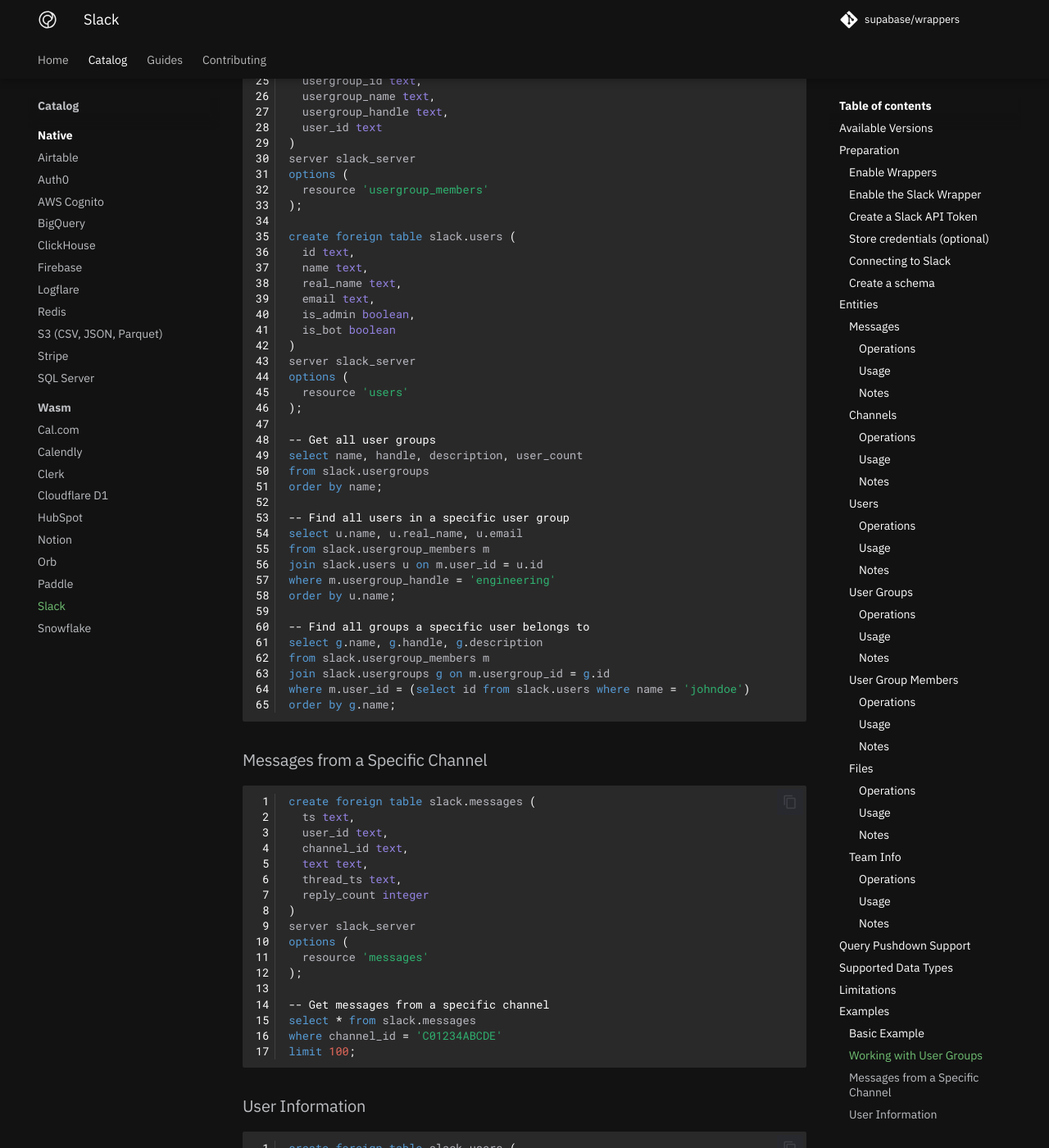
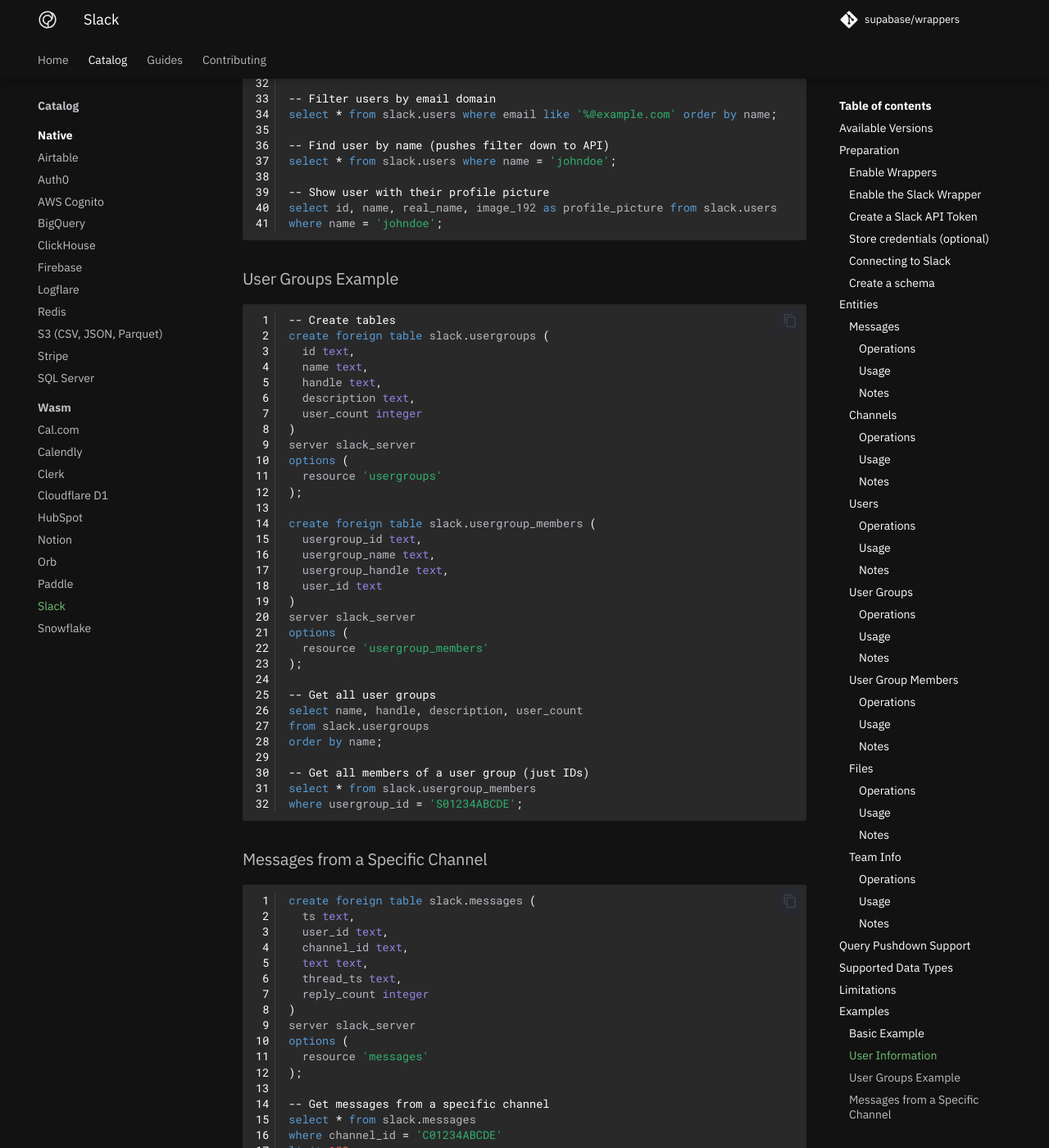
Before and after one commit to supabase/wrappers, an MkDocs documentation site: the page built from docs/catalog/slack.md, in a window 1280 px wide and 1400 px high, scrolled down 12222 px. Shown: the whole window at 82% size. Built offline with MkDocs 1.6.1 and Material for MkDocs 9.7.7, drawn with Linux system fonts in a browser that asks for light colours; comment, search, counter and statistics services are not loaded; some of the changed text lies outside the part shown.

````diff
--- a/docs/catalog/slack.md
+++ b/docs/catalog/slack.md
@@ -361,12 +361,6 @@
 
 -- Get all user group memberships
 select * from slack.usergroup_members;
-
--- Find users in a specific user group
-select u.name, u.real_name, u.email
-from slack.usergroup_members m
-join slack.users u on m.user_id = u.id
-where m.usergroup_handle = 'engineering';
 ```
 
 #### Notes
@@ -374,7 +368,7 @@
 - The `usergroup_id` and `user_id` fields form a composite primary key
 - Requires the `usergroups:read` scope
 - Supports LIMIT and OFFSET clauses for pagination
-- Useful for joining users with their groups
+- To avoid excessive API calls and potential rate limiting, consider using materialized views instead of direct joins
 
 ### Files
 
@@ -504,100 +498,6 @@
 select * from slack.channels;
 ```
 
-### Working with User Groups
-
-This example shows how to work with user groups and their members.
-
-```sql
--- Create tables
-create foreign table slack.usergroups (
-  id text,
-  team_id text,
-  name text,
-  handle text,
-  description text,
-  is_external boolean,
-  date_create bigint,
-  date_update bigint,
-  date_delete bigint,
-  auto_type text,
-  created_by text,
-  updated_by text,
-  deleted_by text,
-  user_count integer,
-  channel_count integer
-)
-server slack_server
-options (
-  resource 'usergroups'
-);
-
-create foreign table slack.usergroup_members (
-  usergroup_id text,
-  usergroup_name text,
-  usergroup_handle text,
-  user_id text
-)
-server slack_server
-options (
-  resource 'usergroup_members'
-);
-
-create foreign table slack.users (
-  id text,
-  name text,
-  real_name text,
-  email text,
-  is_admin boolean,
-  is_bot boolean
-)
-server slack_server
-options (
-  resource 'users'
-);
-
--- Get all user groups
-select name, handle, description, user_count
-from slack.usergroups
-order by name;
-
--- Find all users in a specific user group
-select u.name, u.real_name, u.email
-from slack.usergroup_members m
-join slack.users u on m.user_id = u.id
-where m.usergroup_handle = 'engineering'
-order by u.name;
-
--- Find all groups a specific user belongs to
-select g.name, g.handle, g.description
-from slack.usergroup_members m
-join slack.usergroups g on m.usergroup_id = g.id
-where m.user_id = (select id from slack.users where name = 'johndoe')
-order by g.name;
-```
-
-### Messages from a Specific Channel
-
-```sql
-create foreign table slack.messages (
-  ts text,
-  user_id text,
-  channel_id text,
-  text text,
-  thread_ts text,
-  reply_count integer
-)
-server slack_server
-options (
-  resource 'messages'
-);
-
--- Get messages from a specific channel
-select * from slack.messages
-where channel_id = 'C01234ABCDE'
-limit 100;
-```
-
 ### User Information
 
 ```sql
@@ -644,13 +544,61 @@
 where name = 'johndoe';
 ```
 
-### Join Tables Together
+### User Groups Example
 
 ```sql
--- Find all messages from a specific user
-select m.*, u.real_name
-from slack.messages m
-join slack.users u on m.user_id = u.id
-where u.name = 'johndoe'
-limit 50;
+-- Create tables
+create foreign table slack.usergroups (
+  id text,
+  name text,
+  handle text,
+  description text,
+  user_count integer
+)
+server slack_server
+options (
+  resource 'usergroups'
+);
+
+create foreign table slack.usergroup_members (
+  usergroup_id text,
+  usergroup_name text,
+  usergroup_handle text,
+  user_id text
+)
+server slack_server
+options (
+  resource 'usergroup_members'
+);
+
+-- Get all user groups
+select name, handle, description, user_count
+from slack.usergroups
+order by name;
+
+-- Get all members of a user group (just IDs)
+select * from slack.usergroup_members
+where usergroup_id = 'S01234ABCDE';
 ```
+
+### Messages from a Specific Channel
+
+```sql
+create foreign table slack.messages (
+  ts text,
+  user_id text,
+  channel_id text,
+  text text,
+  thread_ts text,
+  reply_count integer
+)
+server slack_server
+options (
+  resource 'messages'
+);
+
+-- Get messages from a specific channel
+select * from slack.messages
+where channel_id = 'C01234ABCDE'
+limit 100;
+```
````
